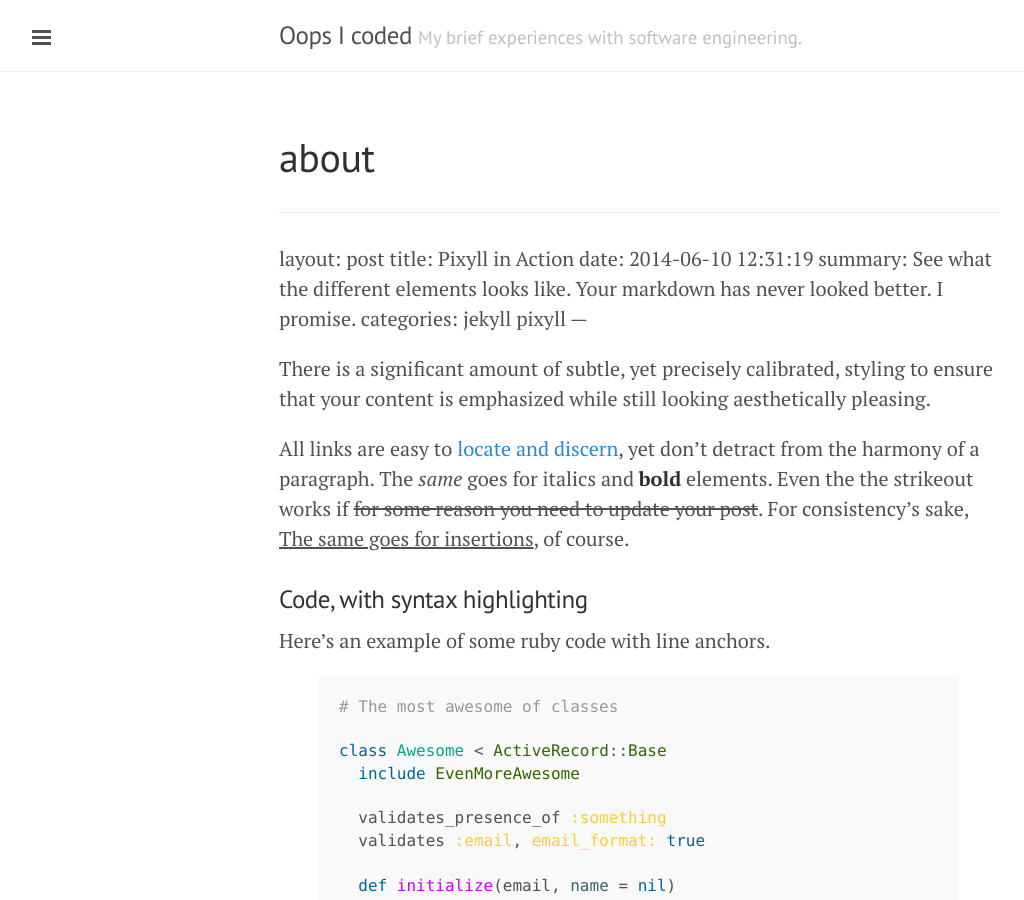
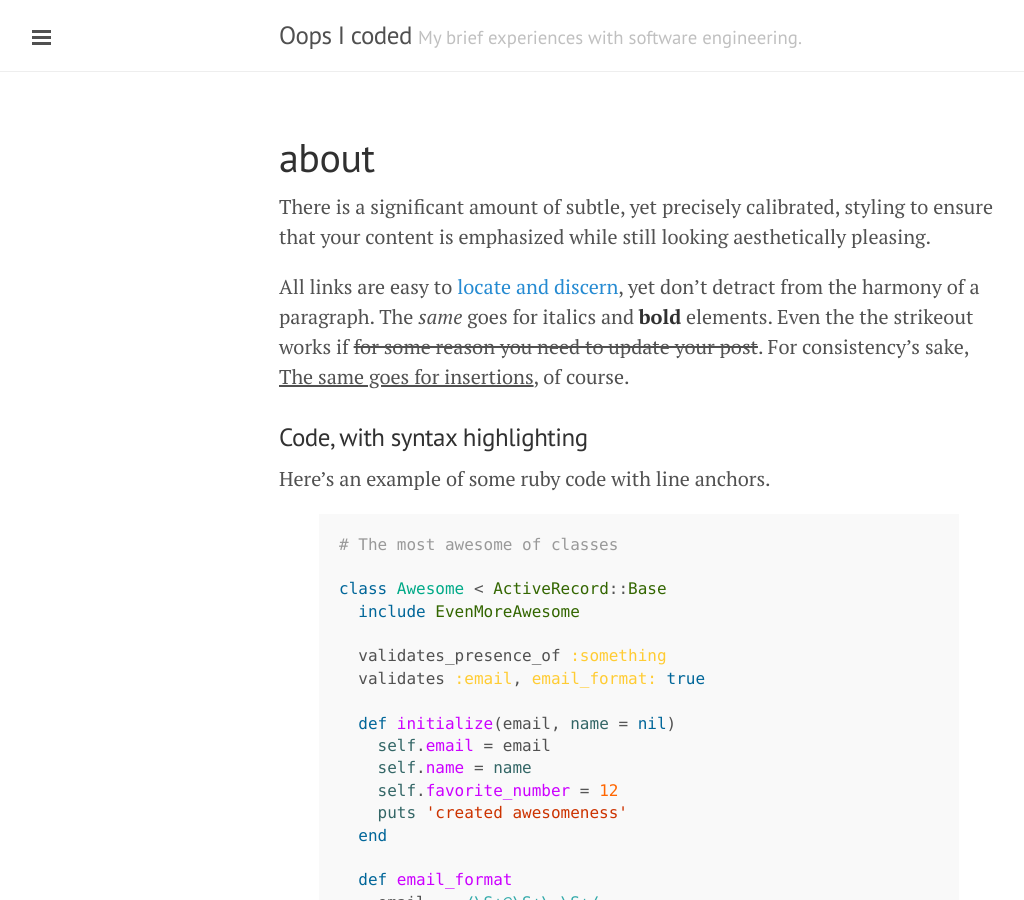
Before and after one commit to mrsweaters/mrsweaters.github.io, a Jekyll site: the page built from _posts/2015-09-13-about.markdown, in a window 1280 px wide and 900 px high. Shown: the whole window, without its empty margins (1-1025 px from the left). Built offline with Jekyll 4.4.1, drawn with Linux system fonts in a browser that asks for light colours.

Commit message:
Update 2015-09-13-about.markdown

```diff
--- a/_posts/2015-09-13-about.markdown
+++ b/_posts/2015-09-13-about.markdown
@@ -3,13 +3,6 @@ published: true
 title: about
 layout: page
 permalink: about
----
----
-layout:     post
-title:      Pixyll in Action
-date:       2014-06-10 12:31:19
-summary:    See what the different elements looks like. Your markdown has never looked better. I promise.
-categories: jekyll pixyll
 ---
 
 There is a significant amount of subtle, yet precisely calibrated, styling to ensure
```
